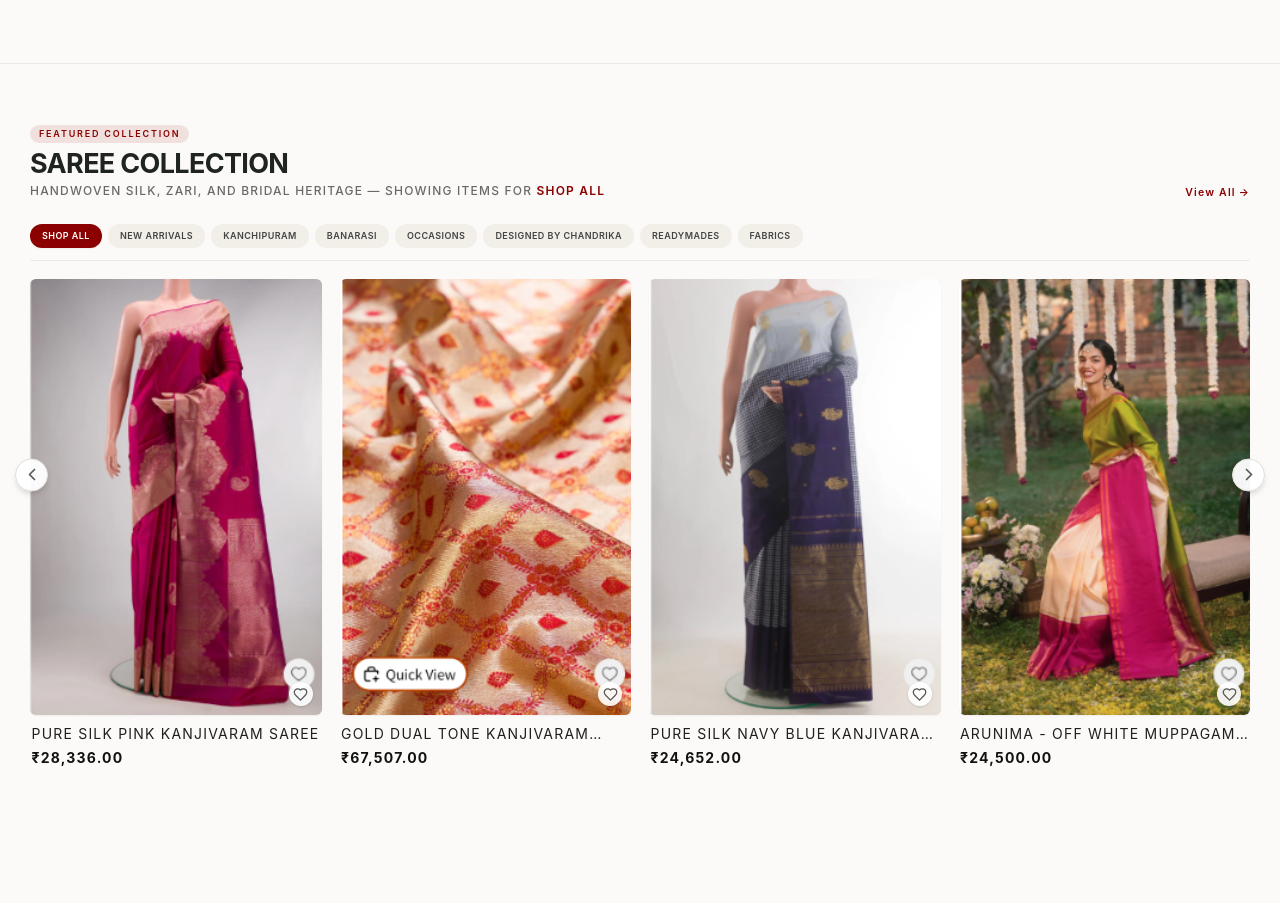
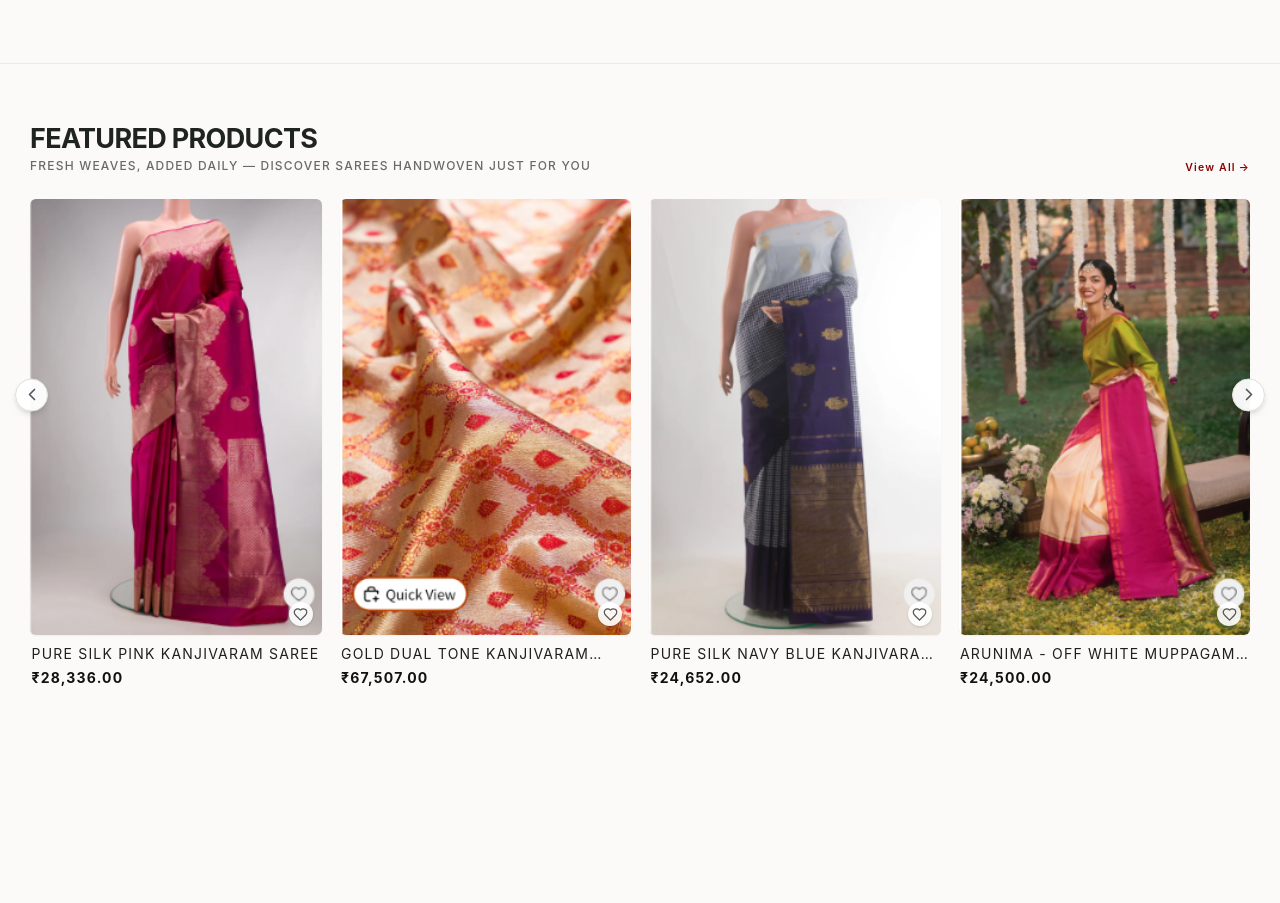
Before and after one commit to janagamsathwikpatel-art/chandrika-bridal-site, a Next.js app: page / in a window 1280 px wide. Shown: the part 2186-3089 px from the top of the page. Built offline with nearby package versions, Linux system fonts and the light colour scheme.

Commit message:
feat: remove category pill tabs option from Featured products section

```diff
--- a/src/components/SareeCollection.tsx
+++ b/src/components/SareeCollection.tsx
@@ -180,17 +180,13 @@ export default function SareeCollection({
         {/* ── Section Header ── */}
         <div className="mb-6 md:mb-8 flex flex-col sm:flex-row sm:items-end justify-between gap-4">
           <div>
-            <div className="inline-block px-3 py-1 bg-[#8B0000]/10 text-[#8B0000] text-xs font-semibold tracking-widest uppercase rounded-full mb-2">
-              {currentCategory === "SHOP ALL" ? "FEATURED COLLECTION" : currentCategory}
-            </div>
             <h2 className="text-2xl sm:text-3xl md:text-4xl font-bold text-[#1f2421] tracking-tight">
-              Saree Collection
+              Featured products
             </h2>
             <p className="mt-1 text-sm md:text-base text-[#6b6965]">
-              Handwoven silk, zari, and bridal heritage — showing items for{" "}
-              <span className="font-semibold text-[#8B0000]">
-                {currentCategory}
-              </span>
+              {currentCategory === "SHOP ALL" || !currentCategory
+                ? "Fresh weaves, added daily — discover sarees handwoven just for you"
+                : `Fresh handwoven sarees selected for ${currentCategory}`}
             </p>
           </div>
           <button
@@ -199,26 +195,6 @@ export default function SareeCollection({
           >
             View All <span aria-hidden="true">&rarr;</span>
           </button>
-        </div>
-
-        {/* ── Category Pill Filters Tabs ── */}
-        <div className="flex items-center gap-2 overflow-x-auto pb-4 mb-6 no-scrollbar border-b border-[#eeeae2]">
-          {CATEGORIES.map((cat) => {
-            const isActive = currentCategory === cat;
-            return (
-              <button
-                key={cat}
-                onClick={() => handleCategoryChange(cat)}
-                className={`px-4 py-2 text-xs font-semibold tracking-wider uppercase rounded-full whitespace-nowrap transition-all duration-200 ${
-                  isActive
-                    ? "bg-[#8B0000] text-white shadow-sm"
-                    : "bg-[#f2efe9] text-[#444] hover:bg-[#e8e4dc] hover:text-[#111]"
-                }`}
-              >
-                {cat}
-              </button>
-            );
-          })}
         </div>
 
         {/* ── Product Display Grid / Carousel ── */}
```
